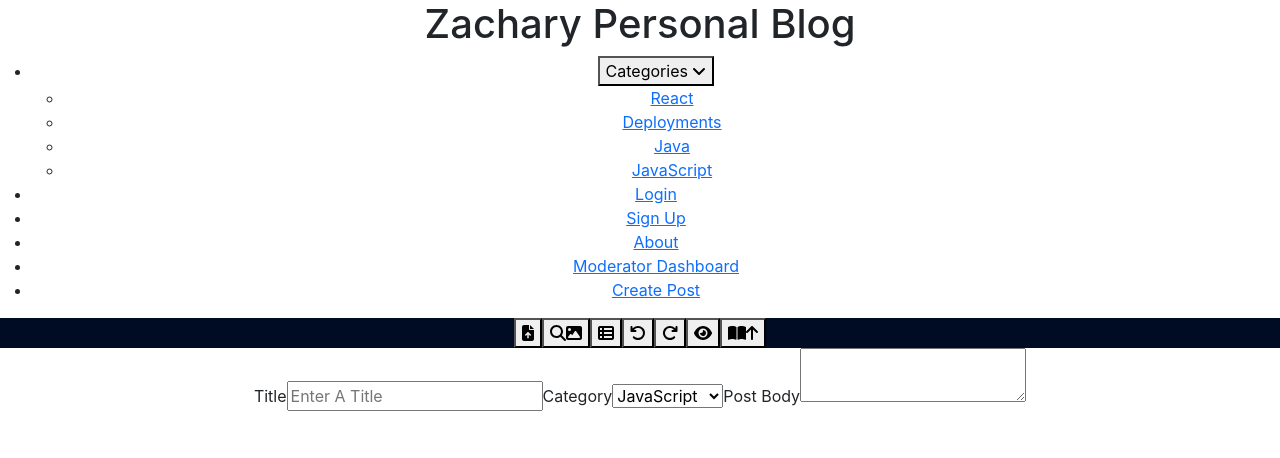
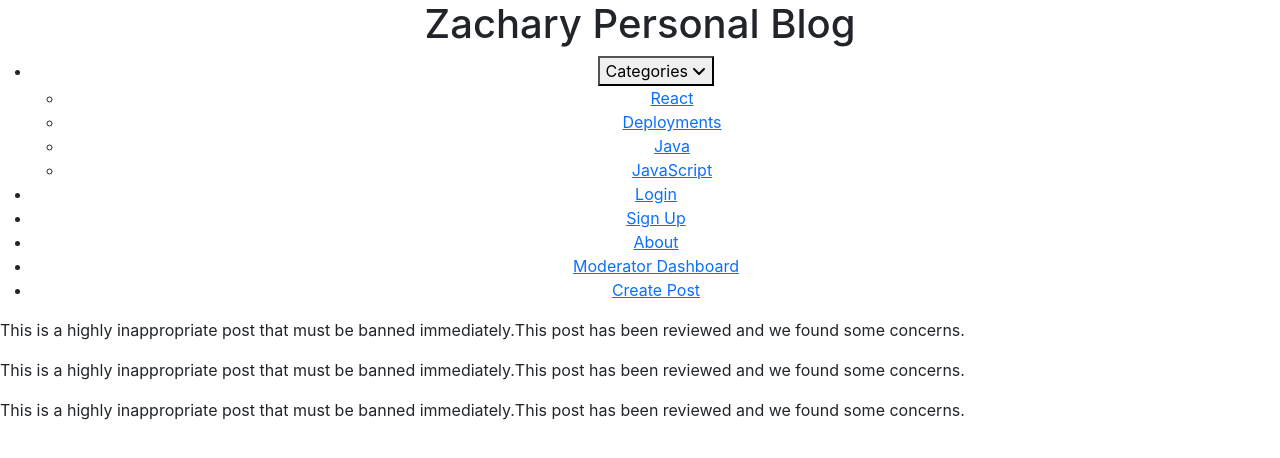
Before and after one commit to zachary-berdell-elliott/personal-blog-rect-sandbox, a React (Create React App) app: page / in a window 1280 px wide. Shown: the top 458 px of the page. Built offline with nearby package versions, Linux system fonts and the light colour scheme; some icons are missing; the HTML template or start-up script is replaced by a standard one.

Commit message:
Started making the card for displaying reported items.

```diff
--- a/src/App.css
+++ b/src/App.css
@@ -201,3 +201,7 @@
   height: 10%;
   background-color: #000c24;
 }
+
+.reported-item {
+
+}
--- a/src/App.js
+++ b/src/App.js
@@ -5,12 +5,18 @@ import DisplayedPost from './components/DisplayedPost';
 import PostContainer from './components/PostContainer';
 import EditPost from './pages/EditPost';
 import Header from './components/Header'
+import ReportedItem from './components/ReportedItem';
 
 function App() {
   return (
     <div className="App">
       <Header />
-      <EditPost />
+      <main className="d-flex-column">
+        <ReportedItem />
+        <ReportedItem />
+        <ReportedItem />
+      </main>
+      {/*<EditPost />*/}
       {/*<PostContainer />
       */}
     </div>
--- a/src/components/ReportedItem.js
+++ b/src/components/ReportedItem.js
@@ -0,0 +1,30 @@
+import React from 'react';
+
+function ReportedItem() {
+    const reportedItem = {
+        reason: "This is a highly inappropriate post that must be banned immediately.",
+        status: "This post has been reviewed and we found some concerns.",
+        isActive: true,
+        userReported: {
+            _id: "7628967982726",
+            username: "MeBadUser"
+        },
+        commentReported: {
+
+        },
+        reportedBy: {
+            _id: "98641578901",
+            username: "MeIsSnitchOrGoodSamaritan"
+        }
+    }
+    return(
+        <article className="d-flex-row">
+            <p>{reportedItem.reason}</p>
+            {reportedItem.status != null ? (
+                <p>{reportedItem.status}</p>
+            ) : <p>A moderator will review this post shortly.</p>}
+        </article>
+    )
+}
+
+export default ReportedItem;
```
